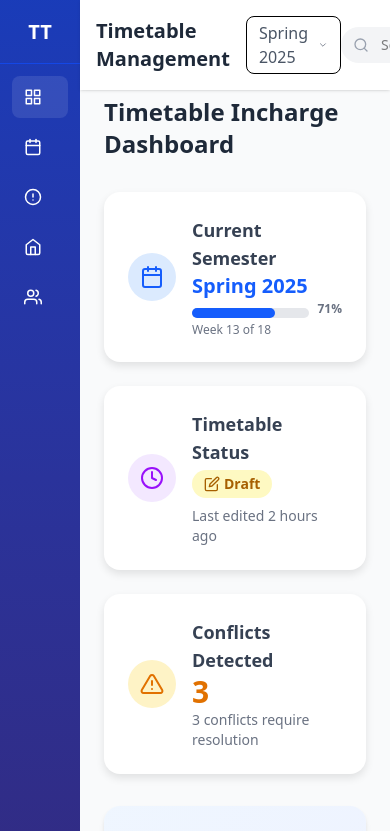
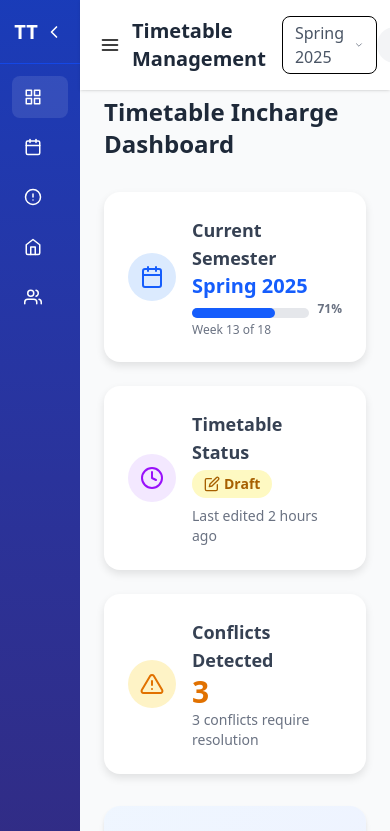
Before and after one commit to nihalsaran/engg-timetable, a React (Vite) app: page /tt-dashboard in a window 390 px wide. Shown: the top 831 px of the page. Built offline with nearby package versions, Linux system fonts and the light colour scheme.

Commit message:
feat: implement collapsible sidebar in TTInchargeLayout for improved navigation and UI responsiveness

```diff
--- a/src/components/TTIncharge/TTInchargeLayout.jsx
+++ b/src/components/TTIncharge/TTInchargeLayout.jsx
@@ -9,13 +9,17 @@ import {
   FiBell,
   FiSearch,
   FiChevronDown,
-  FiChevronUp
+  FiChevronUp,
+  FiChevronLeft,
+  FiChevronRight,
+  FiMenu
 } from 'react-icons/fi';
 
 export default function TTInchargeLayout() {
   const [activeSidebarItem, setActiveSidebarItem] = useState('Dashboard');
   const [semesterDropdownOpen, setSemesterDropdownOpen] = useState(false);
   const [selectedSemester, setSelectedSemester] = useState('Spring 2025');
+  const [sidebarCollapsed, setSidebarCollapsed] = useState(false);
   const navigate = useNavigate();
   const location = useLocation();
 
@@ -55,6 +59,10 @@ export default function TTInchargeLayout() {
     }
   }, [location]);
 
+  const toggleSidebar = () => {
+    setSidebarCollapsed(!sidebarCollapsed);
+  };
+
   const sidebarItems = [
     { label: 'Dashboard', icon: <FiGrid size={18} />, path: '/tt-dashboard' },
     { label: 'Timetable Builder', icon: <FiCalendar size={18} />, path: '/timetable-builder' },
@@ -68,36 +76,70 @@ export default function TTInchargeLayout() {
     navigate(path);
   };
 
+  // Determine sidebar width class based on collapsed state and screen size
+  const sidebarWidthClass = sidebarCollapsed
+    ? "w-16"
+    : "w-20 lg:w-64";
+
+  // Determine main content margin based on collapsed state and screen size
+  const mainMarginClass = sidebarCollapsed
+    ? "ml-16"
+    : "ml-20 lg:ml-64";
+
+  // Determine header left position based on collapsed state and screen size
+  const headerLeftClass = sidebarCollapsed
+    ? "left-16"
+    : "left-20 lg:left-64";
+
   return (
     <div className="flex min-h-screen bg-gray-50">
       {/* Left sidebar - Fixed position */}
-      <aside className="fixed top-0 left-0 h-screen w-20 lg:w-64 bg-gradient-to-b from-blue-800 to-indigo-900 text-white flex flex-col z-10">
-        <div className="flex items-center justify-center h-16 border-b border-blue-700">
-          <h1 className="font-bold text-lg hidden lg:block">TT Incharge Portal</h1>
-          <span className="block lg:hidden font-bold text-xl">TT</span>
+      <aside className={`fixed top-0 left-0 h-screen ${sidebarWidthClass} bg-gradient-to-b from-blue-800 to-indigo-900 text-white flex flex-col z-10 transition-all duration-300 ease-in-out`}>
+        <div className="flex items-center justify-between h-16 border-b border-blue-700 px-3">
+          {!sidebarCollapsed && (
+            <h1 className="font-bold text-lg hidden lg:block">TT Incharge Portal</h1>
+          )}
+          {(sidebarCollapsed || window.innerWidth < 1024) && (
+            <span className="font-bold text-xl mx-auto">TT</span>
+          )}
+          <button
+            onClick={toggleSidebar}
+            className="p-1 rounded-full hover:bg-blue-700 focus:outline-none focus:ring-2 focus:ring-white/50"
+            title={sidebarCollapsed ? "Expand sidebar" : "Collapse sidebar"}
+          >
+            {sidebarCollapsed ? <FiChevronRight size={20} /> : <FiChevronLeft size={20} />}
+          </button>
         </div>
         <nav className="flex-1 p-3 overflow-y-auto">
           {sidebarItems.map((item) => (
             <button
               key={item.label}
               onClick={() => handleNavigation(item.path, item.label)}
-              className={`flex items-center gap-3 w-full px-3 py-3 rounded-lg text-left mb-2 transition
+              className={`flex items-center ${sidebarCollapsed ? 'justify-center' : 'justify-start gap-3'} w-full px-3 py-3 rounded-lg text-left mb-2 transition
                 ${activeSidebarItem === item.label
                   ? 'bg-white/10 font-semibold'
                   : 'hover:bg-white/5'}`}
+              title={item.label}
             >
               <div>{item.icon}</div>
-              <span className="hidden lg:block">{item.label}</span>
+              {!sidebarCollapsed && <span className="hidden lg:block">{item.label}</span>}
             </button>
           ))}
         </nav>
       </aside>
 
       {/* Main content with margin to account for fixed sidebar */}
-      <div className="flex-1 flex flex-col ml-20 lg:ml-64">
+      <div className={`flex-1 flex flex-col ${mainMarginClass} transition-all duration-300 ease-in-out`}>
         {/* Top bar - Fixed position */}
-        <header className="fixed top-0 right-0 left-20 lg:left-64 bg-white shadow flex items-center justify-between p-4 z-10">
+        <header className={`fixed top-0 right-0 ${headerLeftClass} bg-white shadow flex items-center justify-between p-4 z-10 transition-all duration-300 ease-in-out`}>
           <div className="flex items-center">
+            <button
+              onClick={toggleSidebar}
+              className="mr-2 md:hidden p-1 rounded hover:bg-gray-100"
+              aria-label="Toggle sidebar"
+            >
+              <FiMenu size={20} />
+            </button>
             <h2 className="text-xl font-semibold text-gray-800">Timetable Management</h2>
             <div className="relative semester-dropdown">
               <div
@@ -131,6 +173,8 @@ export default function TTInchargeLayout() {
               )}
             </div>
           </div>
+
+          {/* Rest of the header content */}
           <div className="flex items-center gap-5">
             <div className="relative">
               <FiSearch className="absolute left-3 top-1/2 transform -translate-y-1/2 text-gray-400" />
```
